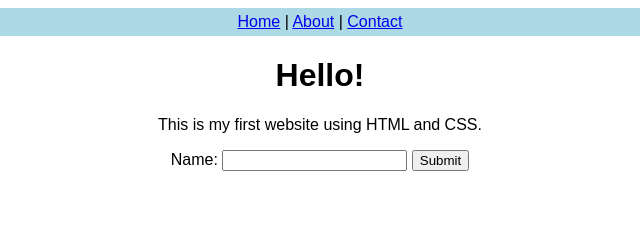
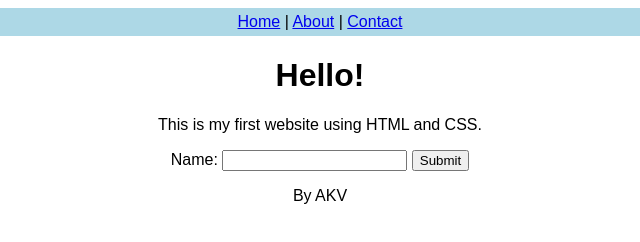
Before and after one commit to vaIentcia/EXPLORING-TAGS, a plain HTML site: page f/EXPLORING TAGS/index.html in a window 1280 px wide. Shown: the full height of the page, 320-960 px from the left. Drawn offline with Linux system fonts and the light colour scheme.

Commit message:
Change title and add footer to index.html
Updated the title of the webpage and added a footer.

```diff
--- a/f/EXPLORING TAGS/index.html
+++ b/f/EXPLORING TAGS/index.html
@@ -1,7 +1,7 @@
 <!DOCTYPE html>
 <html>
 <head>
-    <title>My Website</title>
+    <title>Kei's Website</title>
     <link rel="stylesheet" href="style.css">
 </head>
 <body>
@@ -23,5 +23,10 @@
     <button>Submit</button>
 </form>
 
+<!-- footer -->
+    <footer>
+        <p>By AKV</p>
+    </footer>
+
 </body>
 </html>
```
